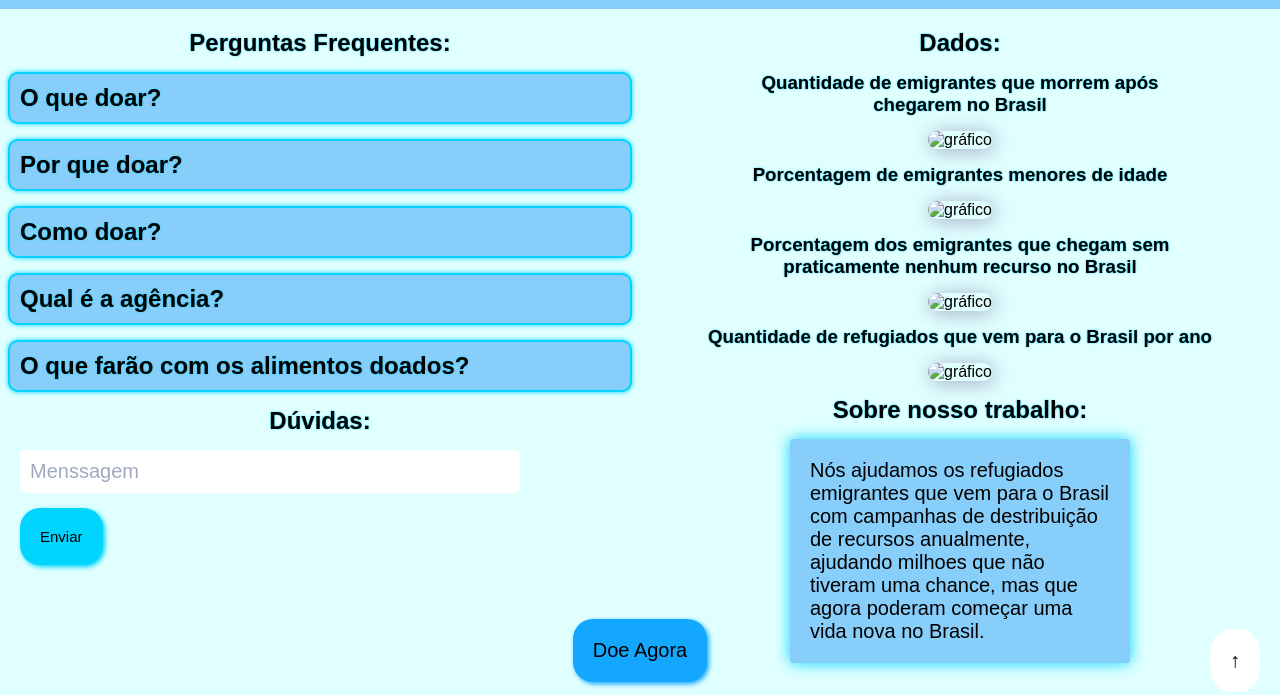
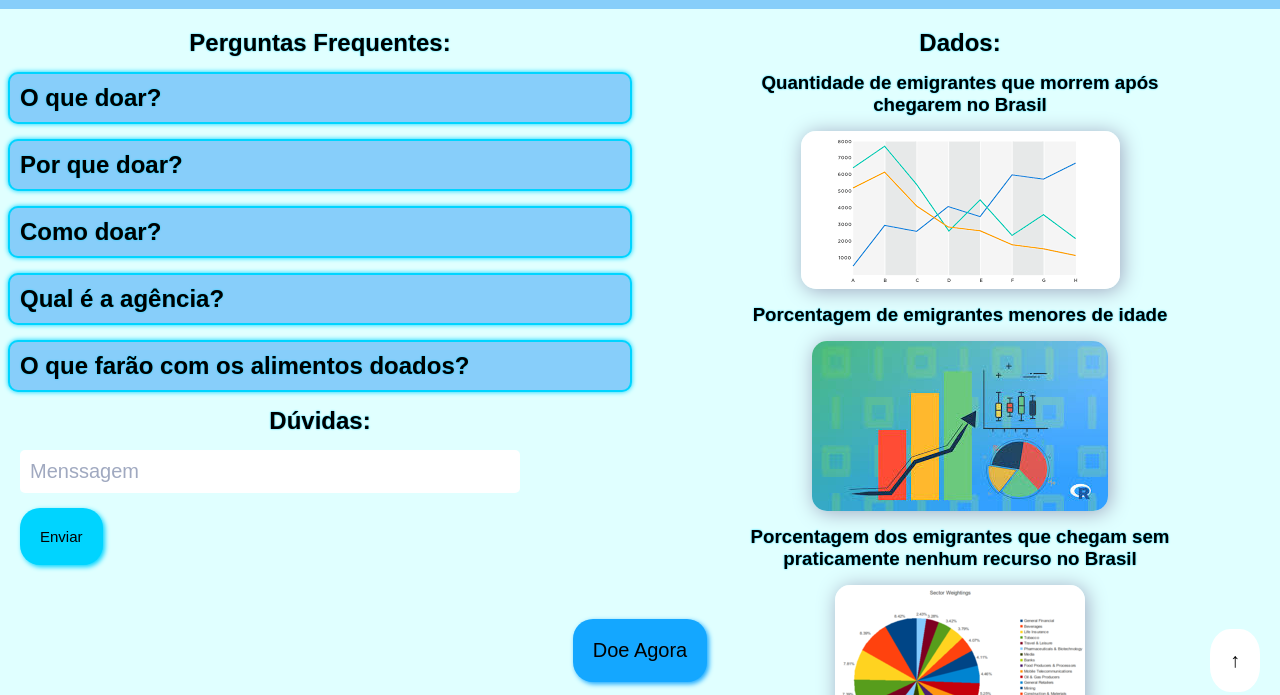
Before and after one commit to SchuckLucas/projetoV2, a plain HTML site: page index.html in a window 1280 px wide. Shown: the part 88-783 px from the top of the page. Drawn offline with Linux system fonts and the light colour scheme; files that its build step writes are made by us from their sources.

Commit message:
Update index.html

```diff
--- a/index.html
+++ b/index.html
@@ -2,7 +2,7 @@
 <html lang="pt-br">
   <head>
     <meta charset="UTF-8" />
-    <link rel="stylesheet" href="../ScriptsCSS/style.css" />
+    <link rel="stylesheet" href="style.css" />
     <title>Projeto</title>
   </head>
   <body>
@@ -42,20 +42,20 @@
         <h3 class="textos subtitulos">
           Quantidade de emigrantes que morrem após chegarem no Brasil
         </h3>
-        <img class="graficos" src="../Midias/grafico1.png" alt="gráfico" />
+        <img class="graficos" src="grafico1.png" alt="gráfico" />
         <h3 class="textos subtitulos">
           Porcentagem de emigrantes menores de idade
         </h3>
-        <img class="graficos" src="../Midias/grafico2.jpg" alt="gráfico" />
+        <img class="graficos" src="grafico2.jpg" alt="gráfico" />
         <h3 class="textos subtitulos">
           Porcentagem dos emigrantes que chegam sem praticamente nenhum recurso
           no Brasil
         </h3>
-        <img class="graficos" src="../Midias/grafico3.png" alt="gráfico" />
+        <img class="graficos" src="grafico3.png" alt="gráfico" />
         <h3 class="textos">
           Quantidade de refugiados que vem para o Brasil por ano
         </h3>
-        <img class="graficos" src="../Midias/gráfico4.png" alt="gráfico" />
+        <img class="graficos" src="gráfico4.png" alt="gráfico" />
         <h2 class="textos">Sobre nosso trabalho:</h2>
         <p class="textos_info">
           Nós ajudamos os refugiados emigrantes que vem para o Brasil com
@@ -71,5 +71,5 @@
       <button id="bt_retornar" class="botoes">&uarr;</button>
     </main>
   </body>
-  <script type="module" src="../ScriptsJS/script.js"></script>
+  <script type="module" src="script.js"></script>
 </html>
```
